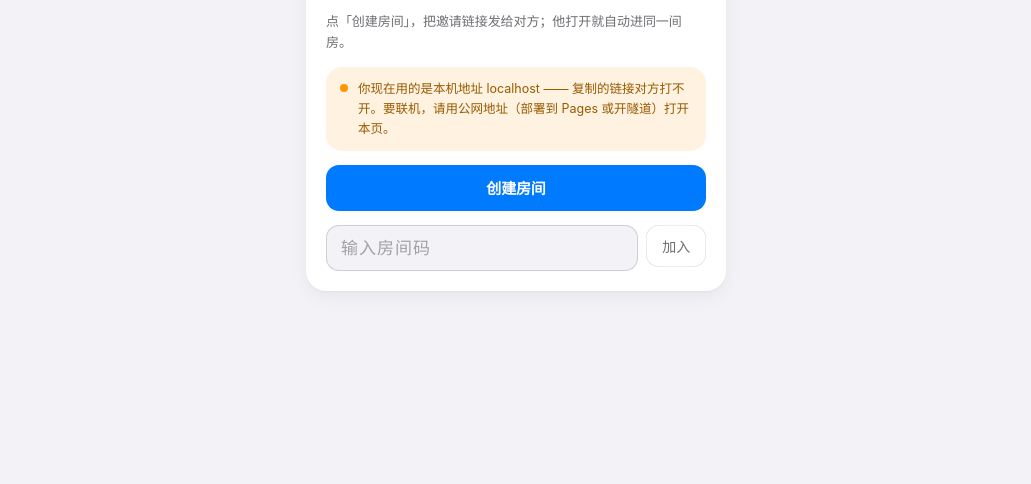
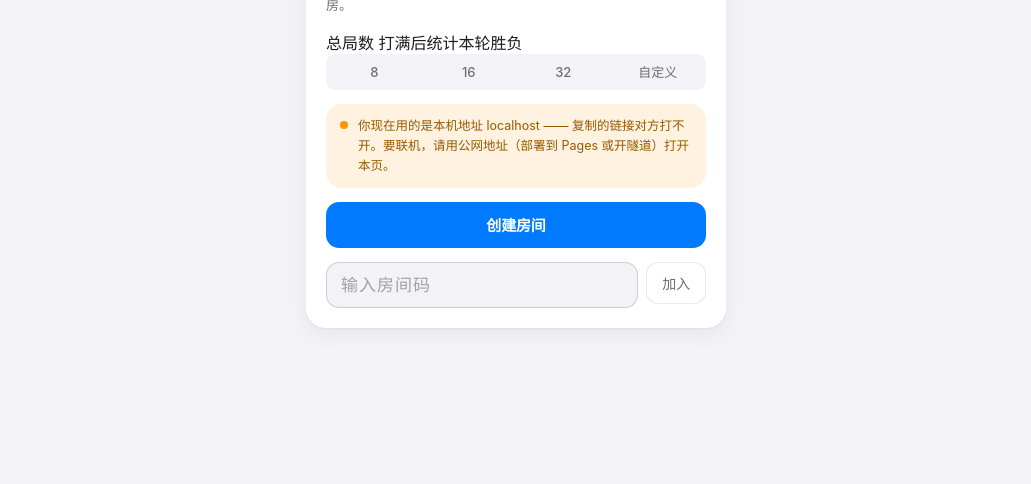
Before and after one commit to coderWangFan/ttt-online, a plain HTML site: page ttt.html in a window 1280 px wide. Shown: the part 316-800 px from the top of the page, without its empty margins (124-1155 px from the left). Drawn offline with Linux system fonts and the light colour scheme.

Commit message:
deploy ttt.html

```diff
--- a/ttt.html
+++ b/ttt.html
@@ -51,6 +51,23 @@
         <p class="lobby-sub">3 × 3 · 三连成线即胜</p>
       </header>
       <p class="lobby-note">点「创建房间」，把邀请链接发给对方；他打开就自动进同一间房。</p>
+      <div class="rounds-row">
+        <div class="rounds-head">
+          <span class="rounds-label">总局数</span>
+          <span class="rounds-note">打满后统计本轮胜负</span>
+        </div>
+        <div class="seg" id="total-pick" role="group" aria-label="总局数">
+          <button type="button" class="seg-btn is-on" data-total="8">8</button>
+          <button type="button" class="seg-btn" data-total="16">16</button>
+          <button type="button" class="seg-btn" data-total="32">32</button>
+          <button type="button" class="seg-btn" data-total="custom">自定义</button>
+        </div>
+        <div class="rounds-custom" id="total-custom-row" hidden>
+          <input class="field" id="total-input" type="number" inputmode="numeric" min="1" max="99"
+                 step="1" placeholder="输入总局数，例如 12" aria-label="自定义总局数" />
+          <span class="rounds-unit">局</span>
+        </div>
+      </div>
       <div class="notice" id="local-warn" hidden></div>
       <button type="button" class="btn btn--primary btn--wide" id="create-btn">创建房间</button>
       <div class="actions-row">
```
